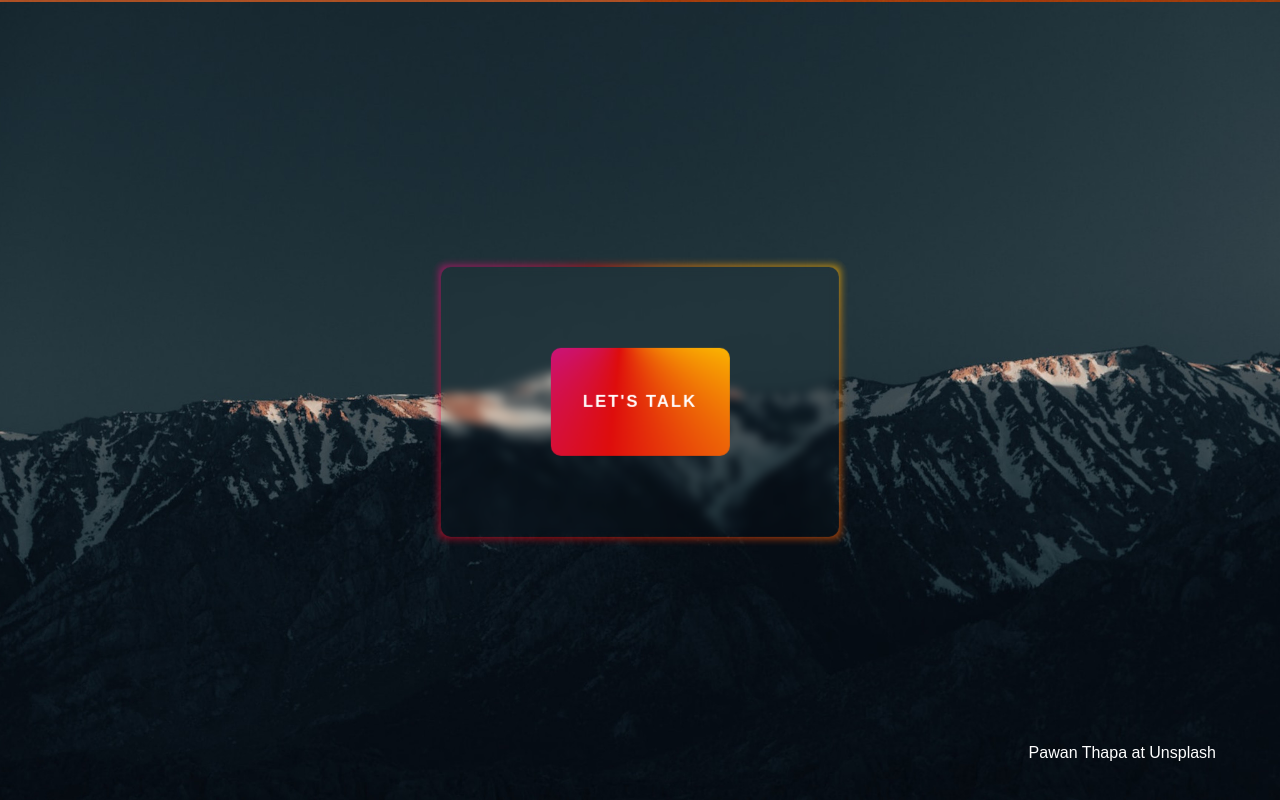
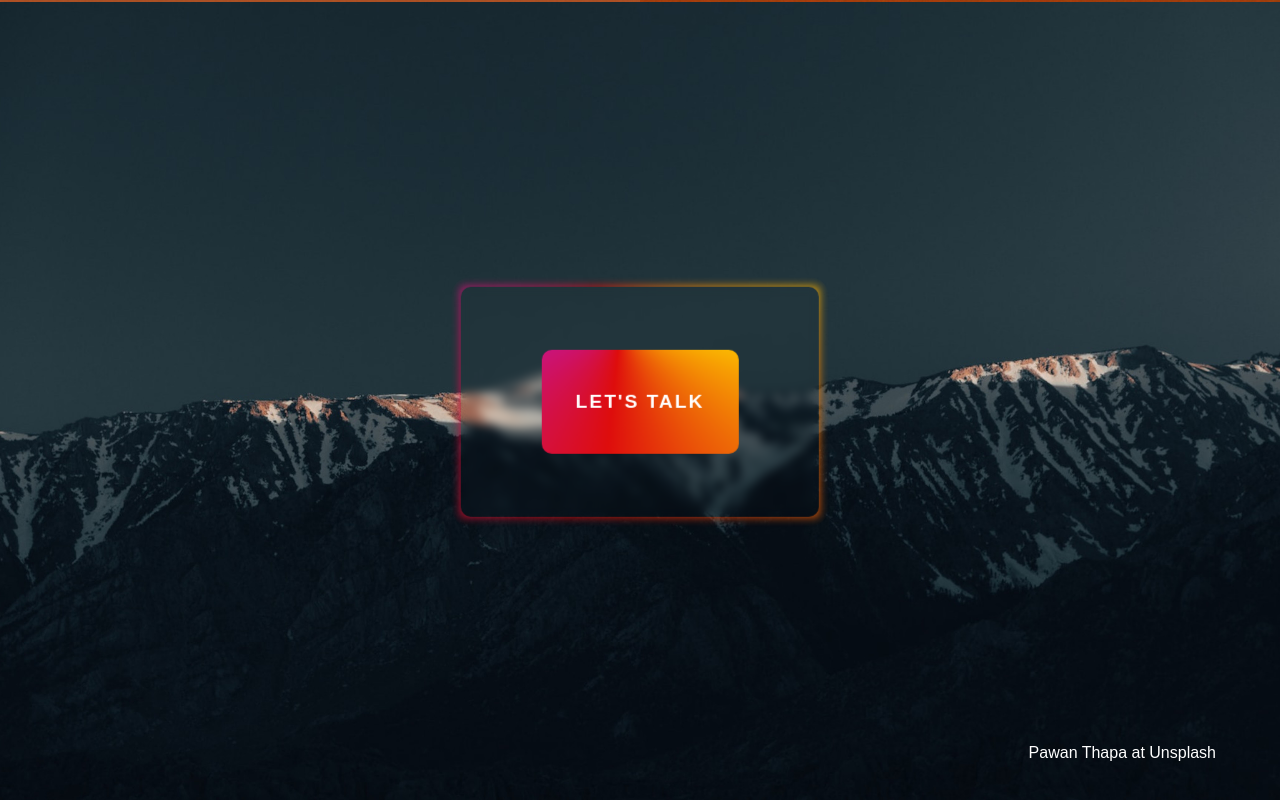
Before and after one commit to ricardobvicentini/tour-page, a plain HTML site: page index.html in a window 1280 px wide. Shown: the part 2398-3198 px from the top of the page. Drawn offline with nearby package versions, Linux system fonts and the light colour scheme.

Commit message:
Fix .box clamp()

```diff
--- a/app.js
+++ b/app.js
@@ -22,7 +22,7 @@ const observer = new IntersectionObserver(entries => {
         entry.target.classList.toggle("show", entry.isIntersecting)
     })
 }, {
-    rootMargin: "-200px 0px -200px 0px"
+    rootMargin: "-150px 0px -150px 0px"
 })
 
 hiddenElements.forEach(hidden => {
@@ -37,7 +37,7 @@ const appearOnScroll = new IntersectionObserver(entries => {
         entry.target.classList.toggle("appear", entry.isIntersecting)
     })
 }, {
-    rootMargin: "0px 0px -300px 0px"
+    rootMargin: "0px 0px -200px 0px"
 })
 
 faders.forEach(fader => {
--- a/estilos/style.css
+++ b/estilos/style.css
@@ -208,8 +208,8 @@ img {
     top: 50%;
     left: 50%;
     border-radius: 10px;
-    width: clamp(31.015vw, 31.115vw, 31.2vw);
-    height: clamp(21.015vw, 21.115vw, 21.2vw);
+    width: clamp(/* 22vw + 3rem */150px, 28vw, 30vw);
+    height: clamp(/* 16vw + 2rem */100px, 18vw, 20vw);
     backdrop-filter: blur(5px);
     transform-style: preserve-3d;
     transform: translate(-50%, -50%);
@@ -219,14 +219,14 @@ img {
 }
 
 .box-btn {
-    width: 45%;
-    height: 40%;
+    width: 55%;
+    height: 45%;
     padding: 2.5%;
     border-radius: 10px;
     border: none;
     background: conic-gradient(from 90deg at 40% -25%, #ffd700, #f79d03, #ee6907, #e6390a, #de0d0d, #d61039, #cf1261, #c71585, #cf1261, #d61039, #de0d0d, #ee6907, #f79d03, #ffd700, #ffd700, #ffd700);
     font-family: 'Monteserrat', sans-serif;
-    font-size: clamp(.5rem, 1.3vw, 1.7rem);
+    font-size: clamp(.5rem, 1.5vw, 1.7rem);
     font-weight: 800;
     color: #fff;
     text-transform: uppercase;
```
